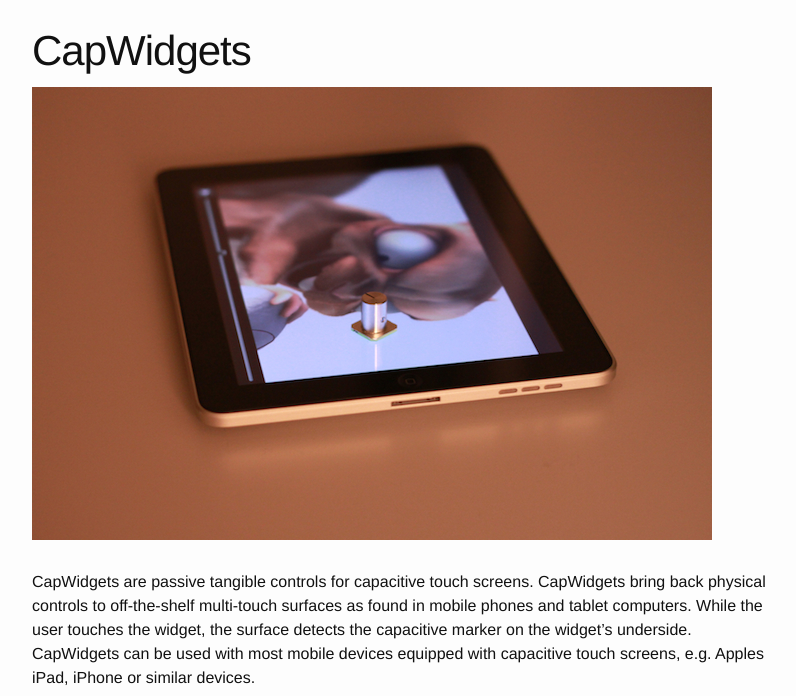
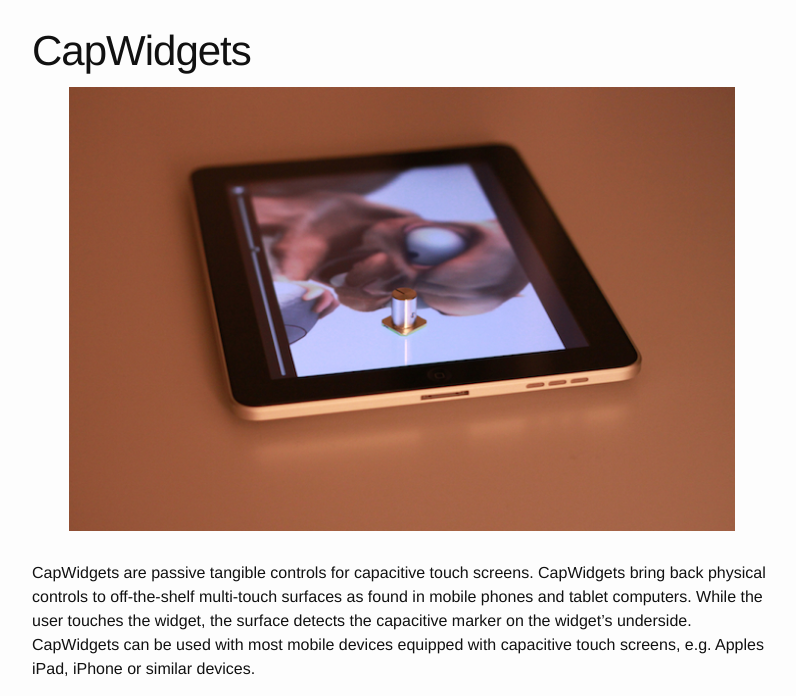
Before and after one commit to tilowestermann/tilowestermann.github.io, a Jekyll site: the page built from CapWidgets.md, in a window 1280 px wide. Shown: the part 100-796 px from the top of the page, without its empty margins (238-1034 px from the left). Built offline with Jekyll 4.4.1, drawn with Linux system fonts in a browser that asks for light colours; grey boxes are pictures that could not be loaded.

Commit message:
Responsive images

```diff
--- /dev/null
+++ b/_includes/image.html
@@ -0,0 +1,3 @@
+<div class="image-wrapper">
+	<img src="{{ include.url }}" alt="{{ include.description }}" {% if include.id %}id="{{ include.id }}"{% endif %} />
+</div>
--- a/_layouts/project.html
+++ b/_layouts/project.html
@@ -5,7 +5,8 @@ layout: default
 
   <header class="post-header">
 	<h1 class="post-title">{{ page.title }}</h1>
-	<img src="{{ site.url }}/assets/{{ page.cover_image }}" id="project-image" title="{{ page.title }}" alt="{{ page.title }}" />
+	{% capture img_url %}{{ site.url }}/assets/{{ page.cover_image }}"{% endcapture %}
+	{% include image.html id="project-image" url=img_url description=page.title %}
   </header>
 
   <article class="post-content">
--- a/_sass/_custom.scss
+++ b/_sass/_custom.scss
@@ -39,3 +39,17 @@ h4 {
 #publications li ul li {
 	list-style-type: circle;
 }
+
+.image-wrapper{
+  max-width:90%;
+  height:auto;
+  position: relative;
+  display:block;
+  margin:0 auto;
+}
+
+.image-wrapper img{
+  max-width:100% !important;
+  height:auto;
+  display:block;
+}
```
